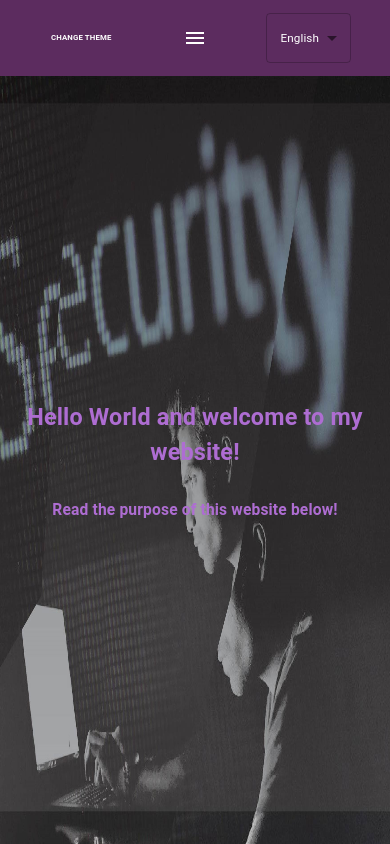
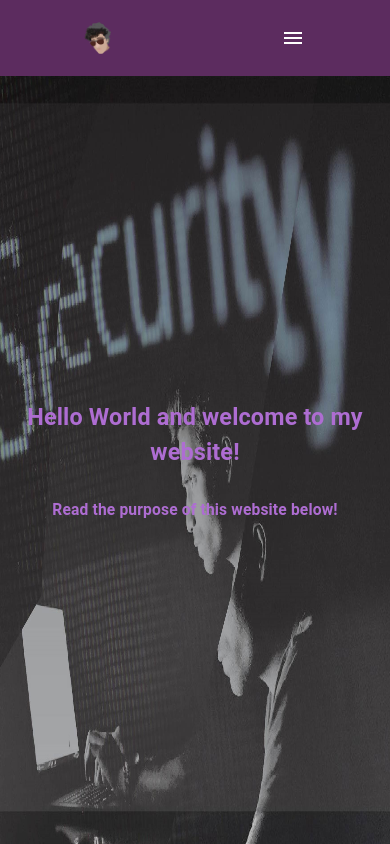
Before and after one commit to lieautman/Presentation-Site, a React (Create React App) app: page / in a window 390 px wide. Built offline with nearby package versions, Linux system fonts and the light colour scheme.

Commit message:
modify navigation1

```diff
--- a/src/Navigation/NavigationDesktopComponents/NavigationDesktopComponent.js
+++ b/src/Navigation/NavigationDesktopComponents/NavigationDesktopComponent.js
@@ -7,12 +7,10 @@ import { Button } from "@mui/material"
 import ThemeChanger from "../ThemeChanger/ThemeChanger"
 import LanguageChanger from "../LanguageChanger/LanguageChanger"
 import { useTranslation } from "react-i18next"
-import useMediaQuery from "@mui/material/useMediaQuery"
 
 function NavigationDesktopComponent(porps) {
   const { t } = useTranslation()
   const { currentTheme } = useContext(ThemeContext)
-  const matches = useMediaQuery("(min-width:600px)")
   return (
     <GridContainerWithThemeMainColor container className="scrollSnapSection" style={{ height: "9vh" }}>
       <GridItemAligned item xs={1}>
@@ -21,7 +19,7 @@ function NavigationDesktopComponent(porps) {
           alt="Logo"
           style={{
             width: "auto",
-            height: matches ? currentTheme.fontSizes.h1Big : currentTheme.fontSizesPhone.h1Big,
+            height: currentTheme.fontSizes.h1Big,
           }}
         />
       </GridItemAligned>
--- a/src/Navigation/NavigationMobileCompoenents/MenuClosedComponent.js
+++ b/src/Navigation/NavigationMobileCompoenents/MenuClosedComponent.js
@@ -1,5 +1,3 @@
-import ThemeChanger from "../ThemeChanger/ThemeChanger"
-import LanguageChanger from "../LanguageChanger/LanguageChanger"
 import { useContext } from "react"
 import { ThemeContext } from "../../Resources/Theme/ThemeContext"
 import GridContainerWithThemeMainColor from "../../Resources/StyledComponents/GridContainerWithThemeMainColor"
@@ -13,19 +11,25 @@ function MenuClosedComponent({ setMenuOpen }) {
   return (
     <>
       <GridContainerWithThemeMainColor container className="scrollSnapSection" style={{ height: "9vh" }}>
-        <GridItemAligned item xs={5}>
-          <ThemeChanger />
+        <GridItemAligned item xs={6}>
+          <img
+            src={currentTheme.images.navBarThemeImage}
+            alt="Logo"
+            style={{
+              width: "auto",
+              height: currentTheme.fontSizesPhone.h1Big,
+            }}
+          />
         </GridItemAligned>
-        <GridItemAligned item xs={2}>
+
+        <GridItemAligned item xs={6}>
           <IconButton
             aria-label="delete"
             style={{ color: currentTheme.colors.textColor }}
-            onClick={() => setMenuOpen(true)}>
+            onClick={() => setMenuOpen(true)}
+            size={"small"}>
             <Menu />
           </IconButton>
-        </GridItemAligned>
-        <GridItemAligned item xs={5}>
-          <LanguageChanger />
         </GridItemAligned>
       </GridContainerWithThemeMainColor>
     </>
--- a/src/Navigation/NavigationMobileCompoenents/MenuOpenComponent.js
+++ b/src/Navigation/NavigationMobileCompoenents/MenuOpenComponent.js
@@ -1,3 +1,5 @@
+import LanguageChanger from "../LanguageChanger/LanguageChanger"
+import ThemeChanger from "../ThemeChanger/ThemeChanger"
 import { useContext } from "react"
 import { ThemeContext } from "../../Resources/Theme/ThemeContext"
 import GridContainerWithThemeMainColor from "../../Resources/StyledComponents/GridContainerWithThemeMainColor"
@@ -95,6 +97,12 @@ function MenuOpenComponent({ setPageNo, setMenuOpen }) {
             </TypographyWithTheme>
           </Button>
         </GridItemAligned>
+        <GridItemAligned item xs={12}>
+          <ThemeChanger />
+        </GridItemAligned>
+        <GridItemAligned item xs={12}>
+          <LanguageChanger />
+        </GridItemAligned>
       </GridContainerWithThemeMainColor>
     </>
   )
--- a/src/Navigation/ThemeChanger/ThemeChanger.js
+++ b/src/Navigation/ThemeChanger/ThemeChanger.js
@@ -2,20 +2,20 @@ import { useContext } from "react"
 import { ThemeContext } from "../../Resources/Theme/ThemeContext"
 import { darkTheme, lightTheme } from "../../Resources/Theme/Theme"
 import TypographyWithTheme from "../../Resources/StyledComponents/TypographyWithTheme"
-import GridItemAligned from "../../Resources/StyledComponents/GridItemAligned"
-import { Grid } from "@mui/material"
 import { useTranslation } from "react-i18next"
 import { Button } from "@mui/material"
+import useMediaQuery from "@mui/material/useMediaQuery"
 
 const ThemeChanger = () => {
   const { t } = useTranslation()
   const { currentTheme, setCurrentTheme } = useContext(ThemeContext)
+  const matches = useMediaQuery("(min-width:600px)")
   return (
     <Button onClick={() => (currentTheme === darkTheme ? setCurrentTheme(lightTheme) : setCurrentTheme(darkTheme))}>
       <TypographyWithTheme color={currentTheme.colors.textColor}>
         <h3
           style={{
-            fontSize: currentTheme.fontSizes.h3,
+            fontSize: matches ? currentTheme.fontSizes.h3 : currentTheme.fontSizesPhone.h3,
           }}>
           {t("Nav.ChangeTheme.label")}
         </h3>
```
